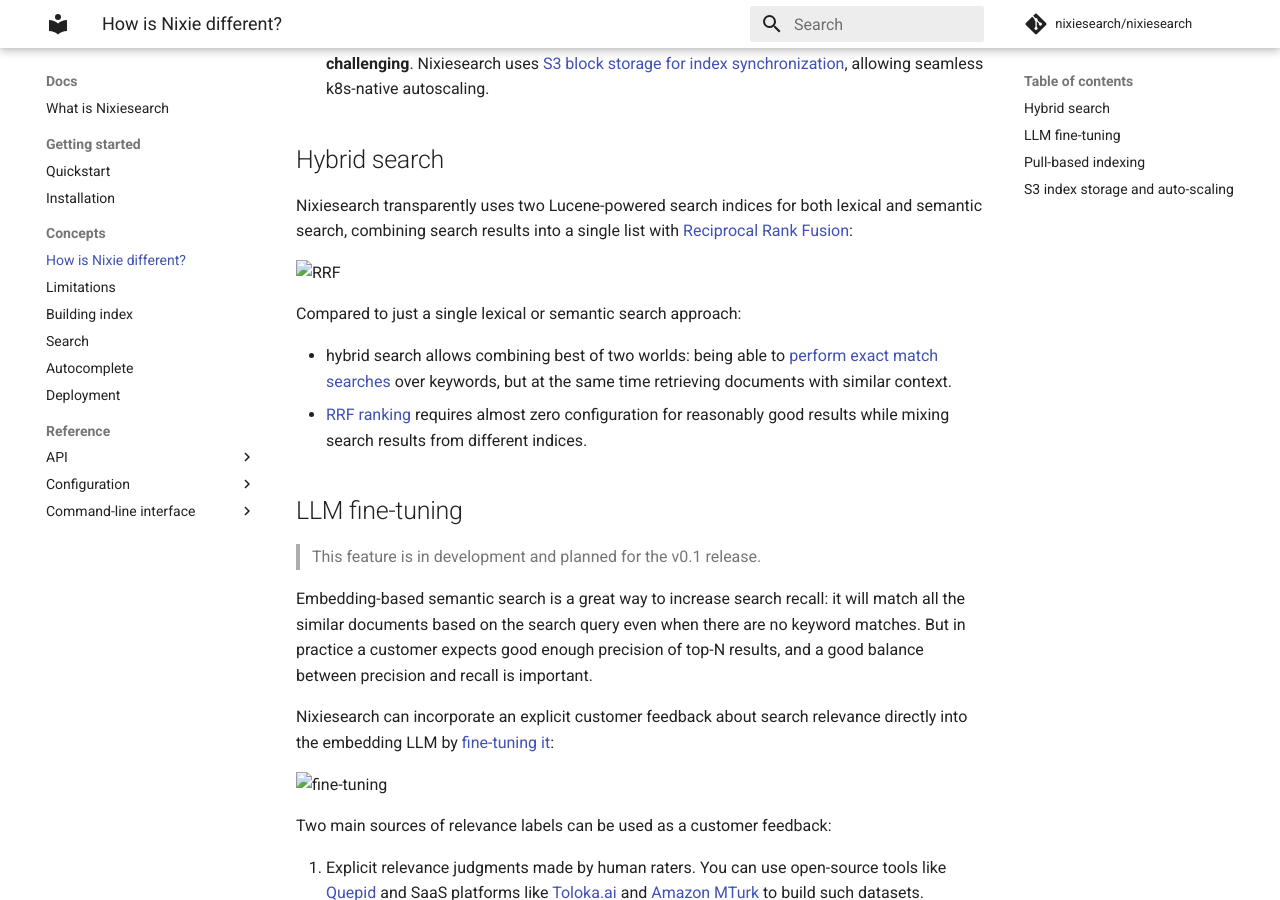
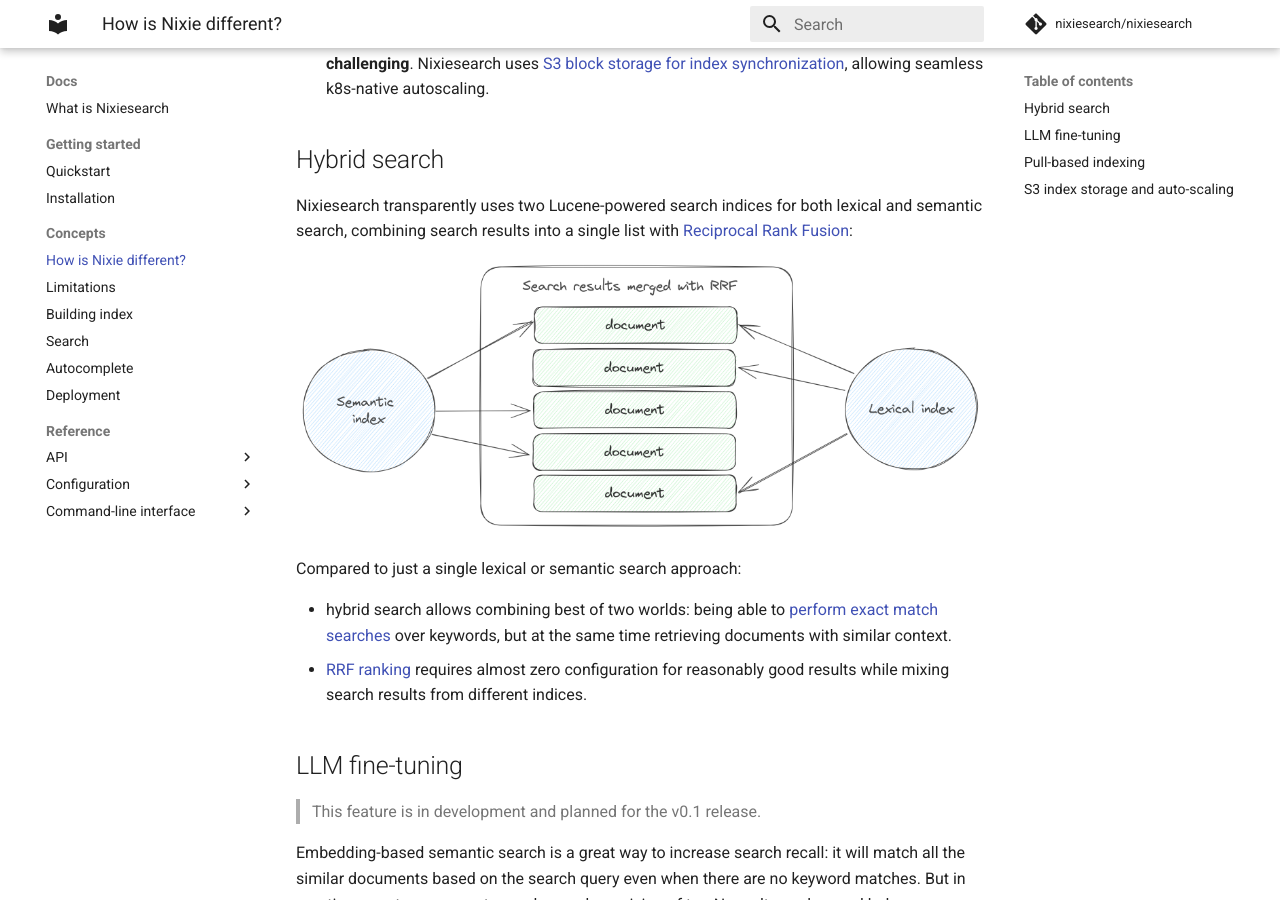
Before and after one commit to nixiesearch/nixiesearch, an MkDocs documentation site: the page built from docs/docs/concepts/difference.md, in a window 1280 px wide and 900 px high, scrolled down 602 px. Built offline with MkDocs 1.6.1 and Material for MkDocs 9.7.7, drawn with Linux system fonts in a browser that asks for light colours; comment, search, counter and statistics services are not loaded.

Commit message:
doc: fix image urls in concepts-differences page

```diff
--- a/docs/docs/concepts/difference.md
+++ b/docs/docs/concepts/difference.md
@@ -11,7 +11,7 @@
 
 Nixiesearch transparently uses two Lucene-powered search indices for both lexical and semantic search, combining search results into a single list with [Reciprocal Rank Fusion](../reference/api/search/query.md#rrf-reciprocal-rank-fusion):
 
-![RRF](../../img/hybridsearch.png)
+![RRF](../img/hybridsearch.png)
 
 Compared to just a single lexical or semantic search approach:
 
@@ -26,7 +26,7 @@
 
 Nixiesearch can incorporate an explicit customer feedback about search relevance directly into the embedding LLM by [fine-tuning it](../reference/cli/finetune.md):
 
-![fine-tuning](../../img/fine-tuned.png)
+![fine-tuning](../img/fine-tuned.png)
 
 Two main sources of relevance labels can be used as a customer feedback:
 
@@ -46,7 +46,7 @@
 
 Architecturally, your app pushes documents to the search engine and maintains the best rate.
 
-![pull-push indexing](../../img/pullpush.png)
+![pull-push indexing](../img/pullpush.png)
 
 In comparison, Nixiesearch is a [pull-based system](../reference/cli/index.md):
 
@@ -65,7 +65,7 @@
 * Re-balance of a large index is an expensive and fragile operation due to large amount of data shuffled through the network.
 * A subtle bug in consensus algorithm may result in a [split-brain](https://www.slideshare.net/DilumBandara/cap-theorem-and-split-brain-syndrome) scenarios and incur data loss.
 
-![s3 index](../../img/s3-index.png)
+![s3 index](../img/s3-index.png)
 
 Nixiesearch used an S3-compatible block storage (like [AWS S3](https://aws.amazon.com/s3/), [Google GCS](https://cloud.google.com/storage) and [Azure Blob Storage](https://azure.microsoft.com/en-us/products/storage/blobs)) for index synchronization, which greatly simplifies cloud operations:
 
```
Also changed, not shown: docs/docs/img/fine-tuned.png (renamed from docs/img/fine-tuned.png), docs/docs/img/hybridsearch.png (renamed from docs/img/hybridsearch.png), docs/docs/img/pullpush.png (renamed from docs/img/pullpush.png), docs/docs/img/s3-index.png (renamed from docs/img/s3-index.png).
